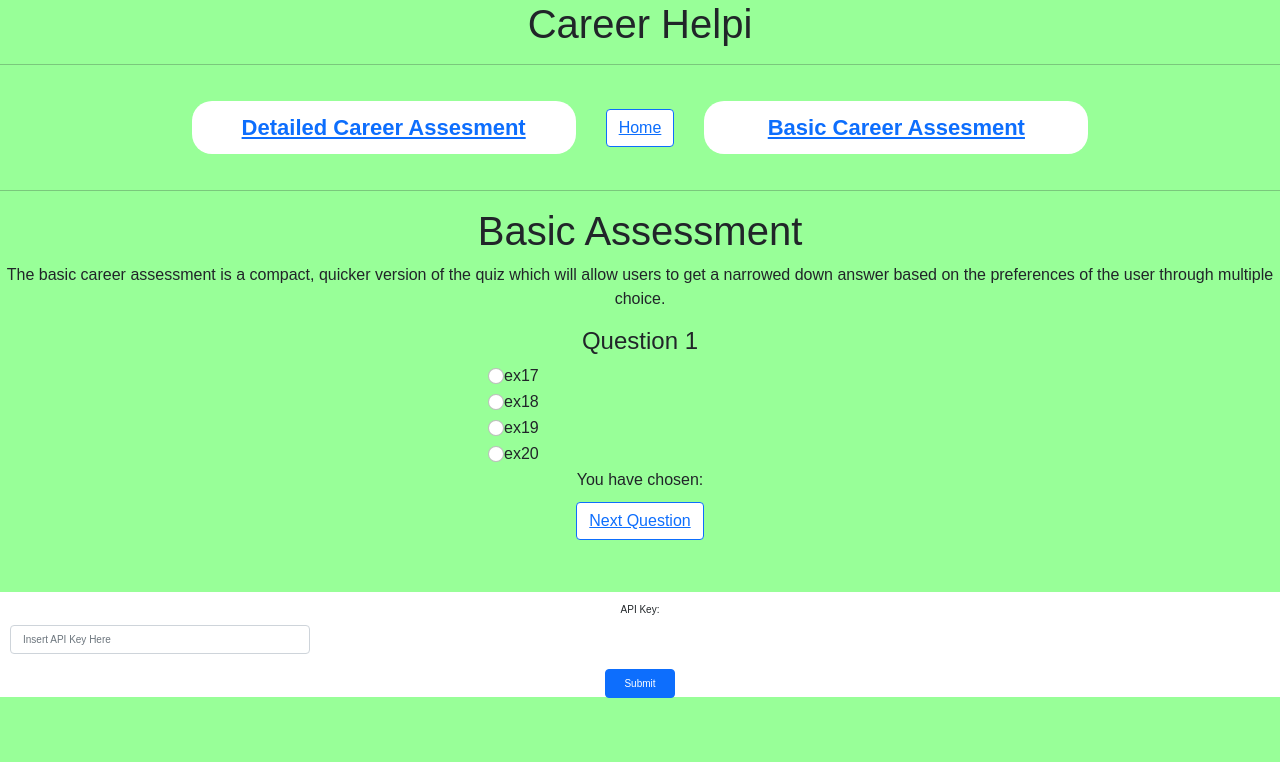
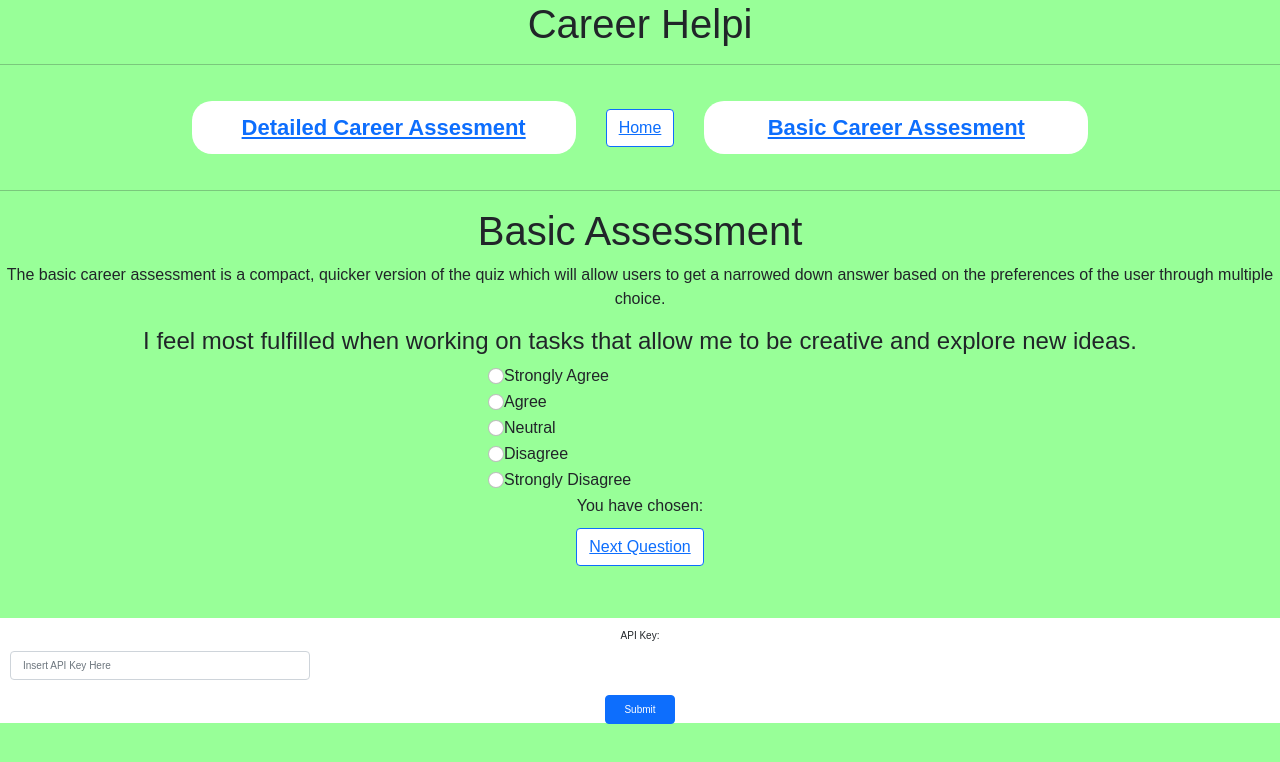
Before and after one commit to ColinB777/FinalProject, a React (Create React App) app: page /basic_quiz in a window 1280 px wide. Shown: the top 762 px of the page. Built offline with nearby package versions, Linux system fonts and the light colour scheme.

Commit message:
Giving the qquestions actual prompts and answers.

```diff
--- a/src/Detailed.tsx
+++ b/src/Detailed.tsx
@@ -77,7 +77,7 @@ export function Detailedquiz() {
             },
         ],
         temperature:0.2,
-        max_tokens:650
+        max_tokens:850
       });
       //debugging purposes
       console.log(completion.choices[0].message.content);
--- a/src/SimpleQuestions/2.tsx
+++ b/src/SimpleQuestions/2.tsx
@@ -4,10 +4,10 @@ import { Button, Form } from 'react-bootstrap';
 import './questions.css';
 export function SecondQuestion(): React.JSX.Element {
     const [secondAnswer, setSecondAnswer] = useState<string>("");
-    const secondAnswers = ["ex5", "ex6", "ex7", "ex8"];
+    const secondAnswers = ["Strongly Agree", "Agree", "Neutral", "Disagree", "Strongly Disagree"];
     return (
         <div id = "secondQues">
-            <h4>Question 2</h4>
+            <h4>I am comfortable taking on leadership roles and making important decisions in a team.</h4>
                 {secondAnswers.map((Answer: string, i) => (
                     <Form.Check
                         inline
--- a/src/SimpleQuestions/3.tsx
+++ b/src/SimpleQuestions/3.tsx
@@ -4,10 +4,10 @@ import { Button, Form } from 'react-bootstrap';
 import './questions.css';
 export function ThirdQuestion(): React.JSX.Element {
     const [thirdAnswer, setThirdAnswer] = useState<string>("");
-    const thirdAnswers = ["ex9", "ex10", "ex11", "ex12"];
+    const thirdAnswers = ["Strongly Agree", "Agree", "Neutral", "Disagree", "Strongly Disagree"];
     return (
         <div id = "thirdQues">
-            <h4>Question 3</h4>
+            <h4>I prefer jobs with clear routines and structured tasks over roles that are highly flexible or unpredictable.</h4>
                 {thirdAnswers.map((Answer: string, i) => (
                     <Form.Check
                         inline
--- a/src/SimpleQuestions/4.tsx
+++ b/src/SimpleQuestions/4.tsx
@@ -4,10 +4,10 @@ import { Button, Form } from 'react-bootstrap';
 import './questions.css';
 export function FourthQuestion(): React.JSX.Element {
     const [fourthAnswer, setFourthAnswer] = useState<string>("");
-    const fourthAnswers = ["ex13", "ex14", "ex15", "ex16"];
+    const fourthAnswers = ["Strongly Agree", "Agree", "Neutral", "Disagree", "Strongly Disagree"];
     return (
         <div id = "thirdQues">
-            <h4>Question 4</h4>
+            <h4>I enjoy interacting with people throughout my workday and thrive in social work environments.</h4>
                 {fourthAnswers.map((Answer: string, i) => (
                     <Form.Check
                         inline
--- a/src/SimpleQuestions/5.tsx
+++ b/src/SimpleQuestions/5.tsx
@@ -4,10 +4,10 @@ import { Button, Form } from 'react-bootstrap';
 import './questions.css';
 export function FifthQuestion(): React.JSX.Element {
     const [fifthAnswer, setFifthAnswer] = useState<string>("");
-    const fourthAnswers = ["ex17", "ex18", "ex19", "ex20"];
+    const fourthAnswers = ["Strongly Agree", "Agree", "Neutral", "Disagree", "Strongly Disagree"];
     return (
         <div id = "fifthQues">
-            <h4>Question 5</h4>
+            <h4>It’s important to me to have a job that allows me to see tangible results from my efforts.</h4>
                 {fourthAnswers.map((Answer: string, i) => (
                     <Form.Check
                         inline
--- a/src/SimpleQuestions/6.tsx
+++ b/src/SimpleQuestions/6.tsx
@@ -4,10 +4,10 @@ import { Button, Form } from 'react-bootstrap';
 import './questions.css';
 export function SixthQuestion(): React.JSX.Element {
     const [sixthAnswer, setSixthAnswer] = useState<string>("");
-    const sixthAnswers = ["ex17", "ex18", "ex19", "ex20"];
+    const sixthAnswers = ["Strongly Agree", "Agree", "Neutral", "Disagree", "Strongly Disagree"];
     return (
         <div id = "sixthQues">
-            <h4>Question 6</h4>
+            <h4>I value opportunities to continuously learn and develop new skills within my career.</h4>
                 {sixthAnswers.map((Answer: string, i) => (
                     <Form.Check
                         inline
--- a/src/SimpleQuestions/7.tsx
+++ b/src/SimpleQuestions/7.tsx
@@ -4,10 +4,10 @@ import { Button, Form } from 'react-bootstrap';
 import './questions.css';
 export function SeventhQuestion(): React.JSX.Element {
     const [seventhAnswer, setSeventhAnswer] = useState<string>("");
-    const seventhAnswers = ["ex17", "ex18", "ex19", "ex20"];
+    const seventhAnswers = ["Strongly Agree", "Agree", "Neutral", "Disagree", "Strongly Disagree"];
     return (
         <div id = "seventhQues">
-            <h4>Question 7</h4>
+            <h4>I am motivated by the potential to earn a high salary and achieve financial security in my work.</h4>
                 {seventhAnswers.map((Answer: string, i) => (
                     <Form.Check
                         inline
--- a/src/simpleInterface.tsx
+++ b/src/simpleInterface.tsx
@@ -6,13 +6,13 @@ import { Button, Form } from 'react-bootstrap';
 
 export function SimpleInterface(): React.JSX.Element {
     const [firstAnswer, setFirstAnswer] = useState<string>("");
-    const firstAnswers = ["ex17", "ex18", "ex19", "ex20"];
+    const firstAnswers = ["Strongly Agree", "Agree", "Neutral", "Disagree", "Strongly Disagree"];
     return (
             <div id = "firstSet">
             <h1>Basic Assessment</h1>
             <p>The basic career assessment is a compact, quicker version of the quiz which will allow users to get a narrowed down answer based on the preferences of the user through multiple choice.</p>
 
-                <h4>Question 1</h4>
+                <h4>I feel most fulfilled when working on tasks that allow me to be creative and explore new ideas.</h4>
                 {firstAnswers.map((Answer: string, i) => (
                     <Form.Check
                         inline
```
